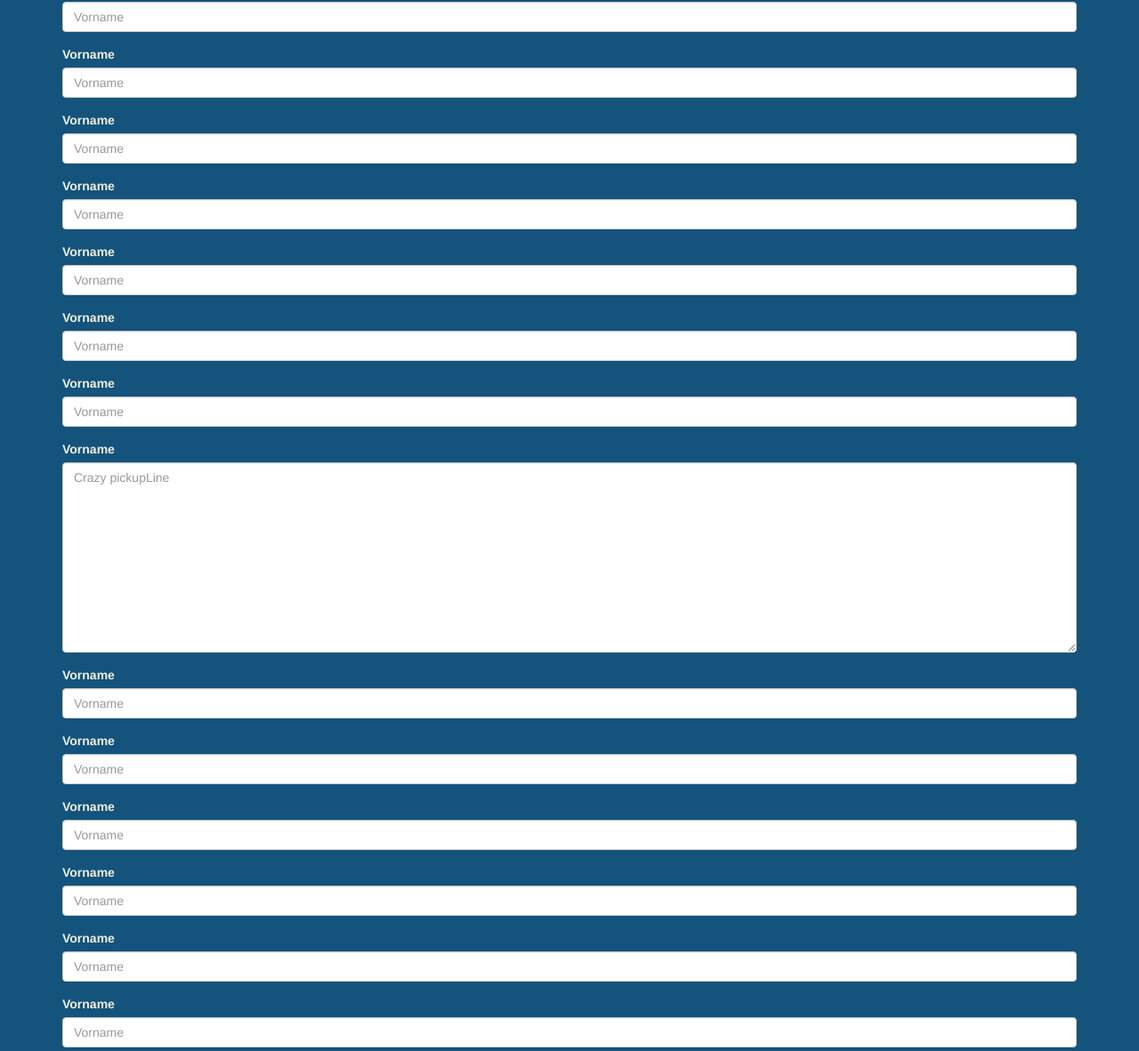
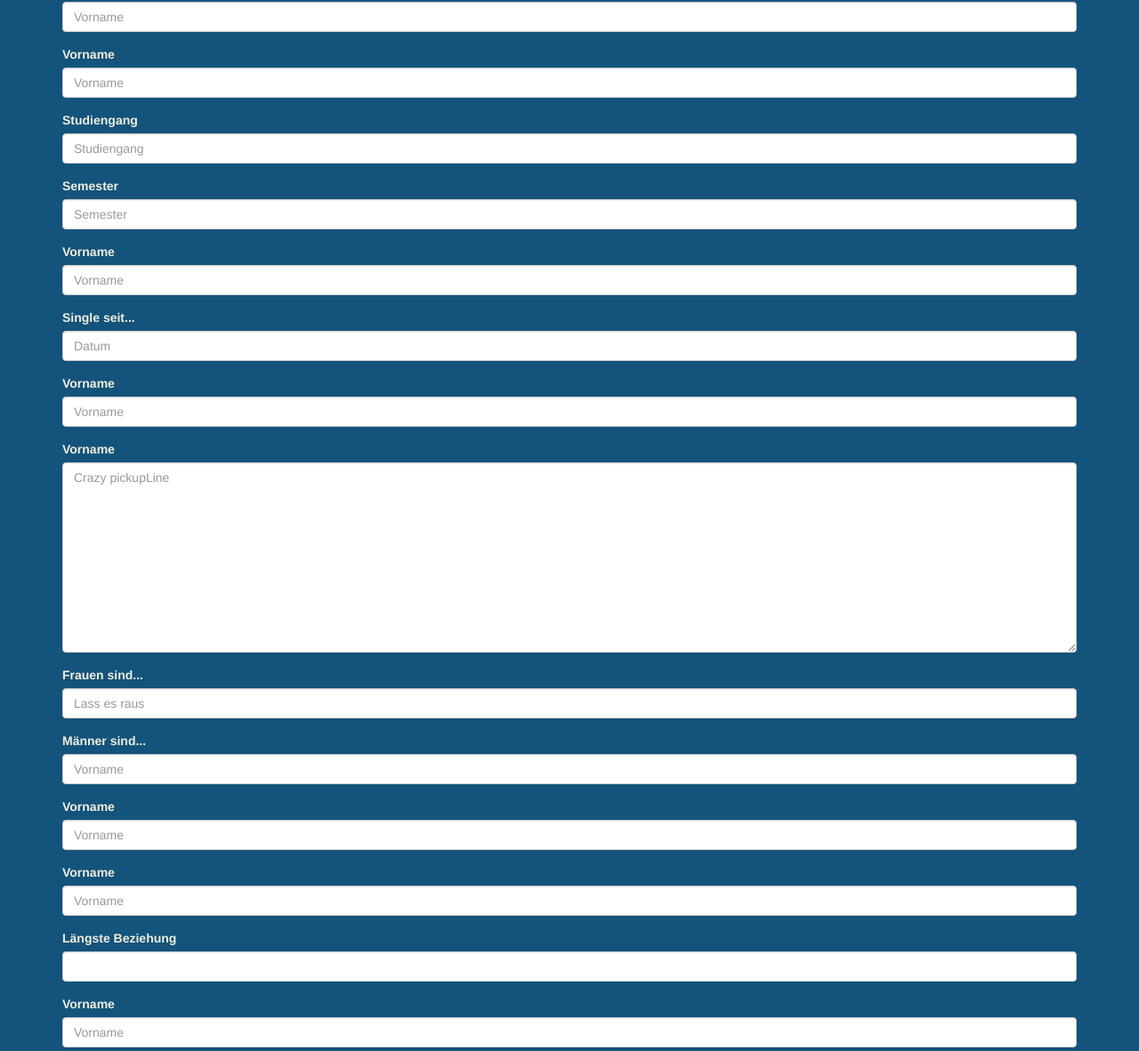
Before and after one commit to amiv-eth/AMIV-Speeddating, a Flask app: page /signup in a window 1280 px wide. Shown: the part 962-2144 px from the top of the page at 89% size. Run offline with Flask 2, Linux system fonts and the light colour scheme; some libraries are stand-ins or nearby versions.

Commit message:
added more input field names

```diff
--- a/templates/signup.html
+++ b/templates/signup.html
@@ -75,20 +75,21 @@
 	  <input type = "text" class="form-control" placeholder="Vorname" name = "eventyear">
   </div>
   <div class = "form-group">
-	  <label for = "studyCourse">Vorname </label>
-	  <input type = "text" class="form-control" placeholder="Vorname" name = "studycourse">
+	  <label for = "studyCourse">Studiengang </label>
+	  <input type = "text" class="form-control" placeholder="Studiengang" name = "studycourse">
   </div>
   <div class = "form-group">
-	  <label for = "semester">Vorname </label>
-	  <input type = "text" class="form-control" placeholder="Vorname" name = "semester">
+	  <label for = "semester">Semester </label>
+	  <input type = "text" class="form-control" placeholder="Semester" name = "semester">
   </div>
   <div class = "form-group">
 	  <label for = "perfectDate">Vorname </label>
 	  <input type = "text" class="form-control" placeholder="Vorname" name = "perfectdate">
   </div>
+  <!-- TODO date input field -->
   <div class = "form-group">
-	  <label for = "singleSince">Vorname </label>
-	  <input type = "text" class="form-control" placeholder="Vorname" name = "singleSince">
+	  <label for = "singleSince">Single seit... </label>
+	  <input type = "text" class="form-control" placeholder="Datum" name = "singleSince">
   </div>
   <div class = "form-group">
 	  <label for = "onlineDating">Vorname </label>
@@ -99,11 +100,11 @@
 	  <textarea class="form-control" rows="10" placeholder="Crazy pickupLine" name = "pickupLine"></textarea>
   </div>
   <div class = "form-group">
-	  <label for = "women">Vorname </label>
-	  <input type = "text" class="form-control" placeholder="Vorname" name = "women">
+	  <label for = "women">Frauen sind... </label>
+	  <input type = "text" class="form-control" placeholder="Lass es raus" name = "women">
   </div>
   <div class = "form-group">
-	  <label for = "men">Vorname </label>
+	  <label for = "men">Männer sind... </label>
 	  <input type = "text" class="form-control" placeholder="Vorname" name = "men">
   </div>
   <div class = "form-group">
@@ -115,8 +116,8 @@
 	  <input type = "text" class="form-control" placeholder="Vorname" name = "nrDates">
   </div>
   <div class = "form-group">
-	  <label for = "longestRelationship">Vorname </label>
-	  <input type = "text" class="form-control" placeholder="Vorname" name = "longestRelationship">
+	  <label for = "longestRelationship">Längste Beziehung</label>
+	  <input type = "text" class="form-control" placeholder="" name = "longestRelationship">
   </div>
   <div class = "form-group">
 	  <label for = "findDates">Vorname </label>
```
